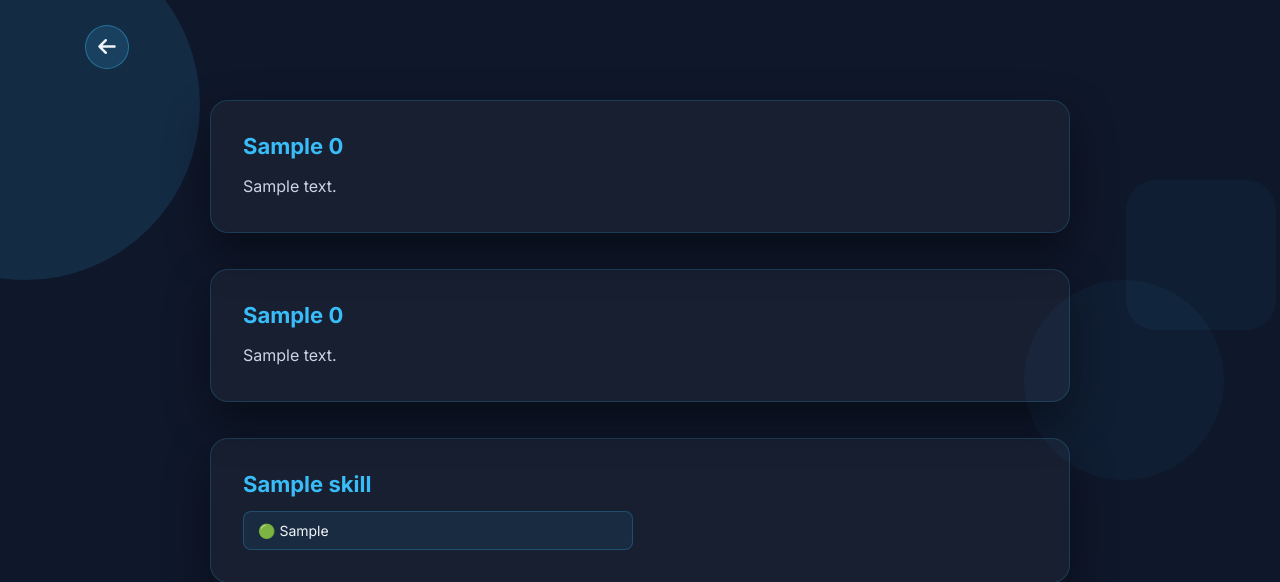
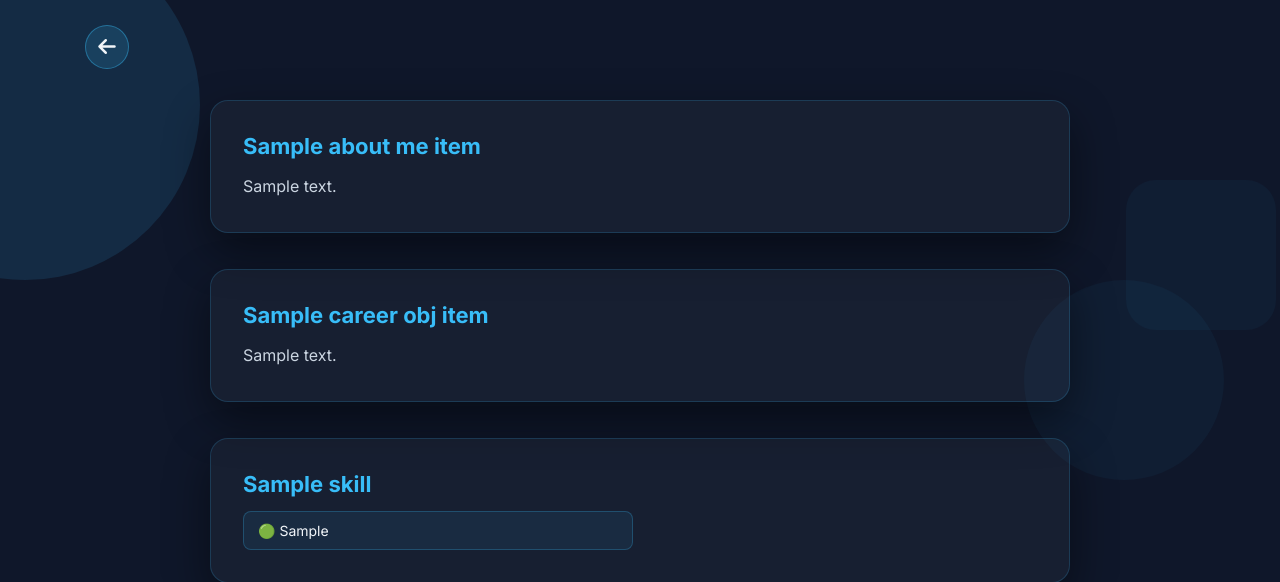
Before and after one commit to Rishikesh0930/Portfolio, a Django app: template templates/about.html in a window 1280 px wide. Shown: the top 582 px of the page. Run offline with Django 5.2, Linux system fonts and the light colour scheme; the template is opened without the code that fills it: most values are stand-ins (such as "Sample title", 1, 10 or a date in 2020).

Commit message:
update about.html

```diff
--- a/templates/about.html
+++ b/templates/about.html
@@ -17,12 +17,16 @@
     <div class="dot d2"></div>
     <div class="about-wrapper">
         <div class="card">
-            <h2>{{ about.about_me.0.title }}</h2>
-            <p>{{ about.about_me.0.content }}</p>
+            {% for about_me_item in about.about_me %}
+                <h2>{{ about_me_item.title }}</h2>
+                <p>{{ about_me_item.content }}</p>
+            {% endfor %}
         </div>
         <div class="card">
-            <h2>{{ about.career_obj.0.title }}</h2>
-            <p>{{ about.career_obj.0.content }}</p>
+            {% for career_obj_item in about.career_obj %}
+                <h2>{{ career_obj_item.title }}</h2>
+                <p>{{ career_obj_item.content }}</p>
+            {% endfor %}
         </div>
         <div class="card">
             <h2>{{ about.skills.title }}</h2>
```
